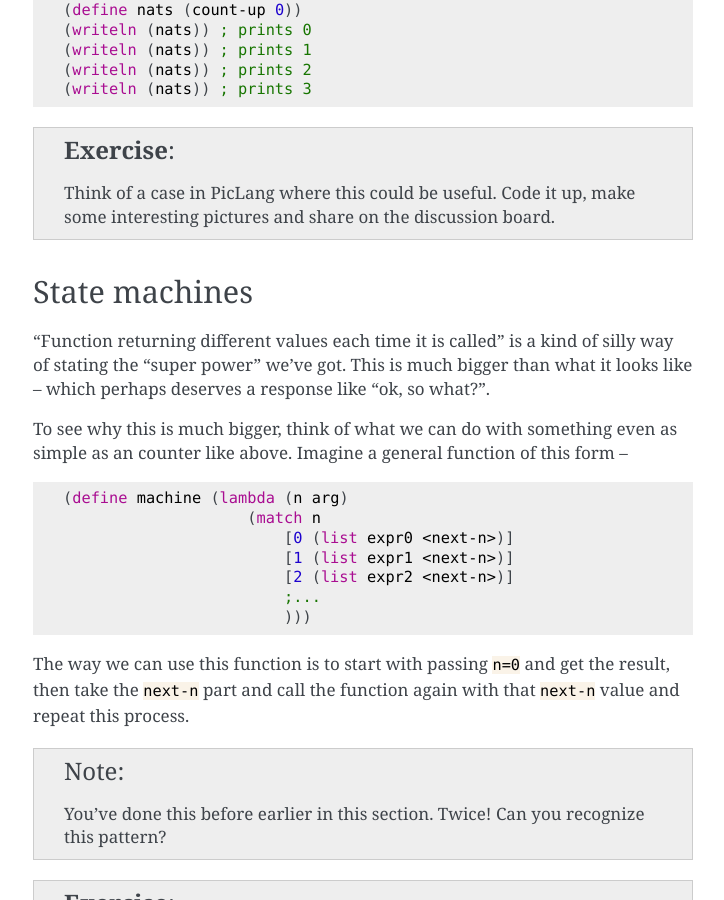
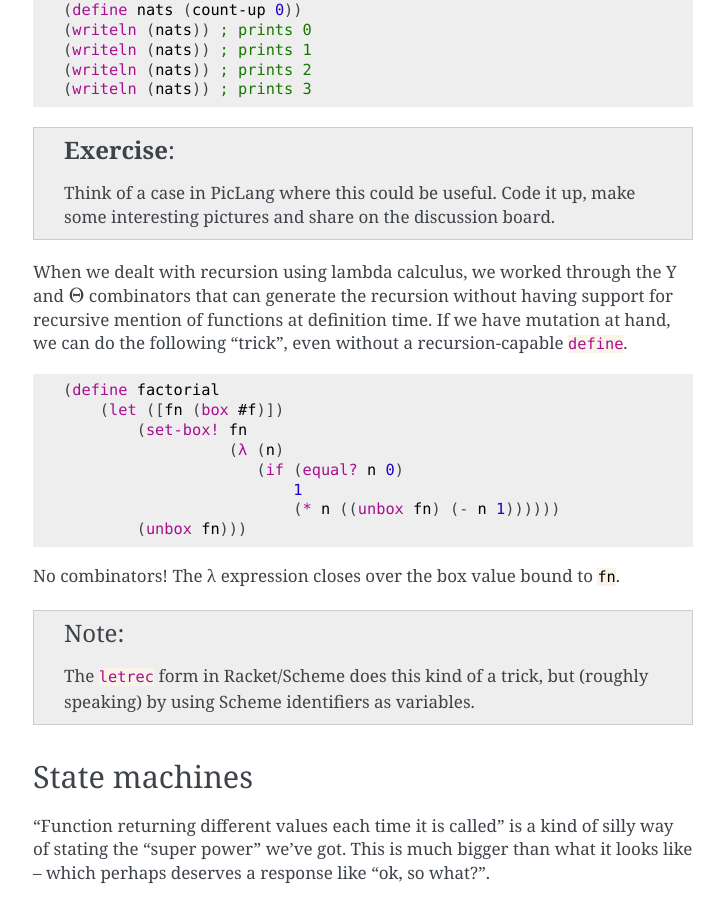
Before and after one commit to kreauniv/comp308, a Sphinx documentation site: the page built from source/mutations.rst, in a window 1280 px wide and 900 px high, scrolled down 6122 px. Shown: the whole window, without its empty margins (387-1111 px from the left). Built offline with Sphinx 7.4.7, drawn with Linux system fonts in a browser that asks for light colours.

Commit message:
Super powers

```diff
--- a/source/mutations.rst
+++ b/source/mutations.rst
@@ -285,6 +285,28 @@ in Racket code --
     Think of a case in PicLang where this could be useful. Code it up,
     make some interesting pictures and share on the discussion board.
 
+When we dealt with recursion using lambda calculus, we worked through
+the Y and :math:`\Theta` combinators that can generate the recursion
+without having support for recursive mention of functions at definition
+time. If we have mutation at hand, we can do the following "trick",
+even without a recursion-capable :rkt:`define`.
+
+.. code-block:: racket
+
+    (define factorial
+        (let ([fn (box #f)])
+            (set-box! fn
+                      (λ (n)
+                         (if (equal? n 0)
+                             1
+                             (* n ((unbox fn) (- n 1))))))
+            (unbox fn)))
+
+No combinators! The λ expression closes over the box value bound to :rkt:`fn`.
+
+.. note:: The :rkt:`letrec` form in Racket/Scheme does this kind of a trick,
+   but (roughly speaking) by using Scheme identifiers as variables.
+
 State machines
 --------------
 
```
